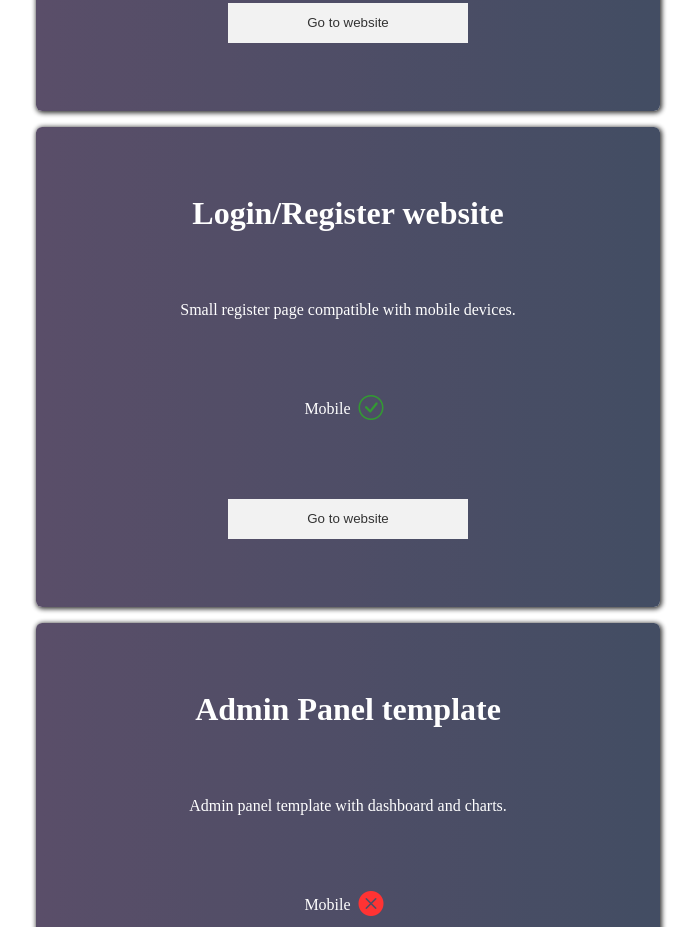
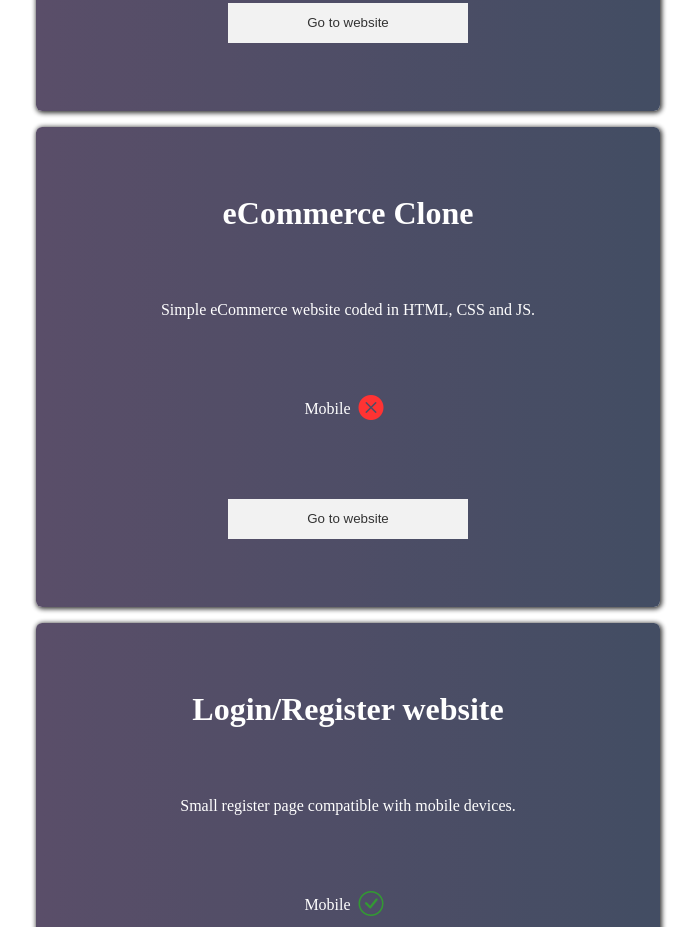
Before and after one commit to zerK4/main_website, a plain HTML site: page index.html in a window 1280 px wide. Shown: the part 853-1780 px from the top of the page, without its empty margins (292-989 px from the left). Drawn offline with nearby package versions, Linux system fonts and the light colour scheme.

Commit message:
Update index.html

```diff
--- a/index.html
+++ b/index.html
@@ -54,6 +54,12 @@
         <p class="container-text">Personal portfolio which was not yet finished.</p>
         <p class="container-status">Mobile <i class="bi bi-check-circle" style="font-size: 25px;"></i></p>
         <a href="./project_06/index.html"><button class="select">Go to website</button></a>
+    </div>
+        <div class="container">
+        <h1 class="container-title">eCommerce Clone</h1>
+        <p class="container-text">Simple eCommerce website coded in HTML, CSS and JS.</p>
+        <p class="container-status">Mobile <i class="bi bi-x-circle-fill" style="font-size: 25px;"></i></p>
+        <a href="https://zerk4.github.io/eCommerce/"><button class="select">Go to website</button></a>
     </div>
     <div class="container">
         <h1 class="container-title">Login/Register website</h1>
```
